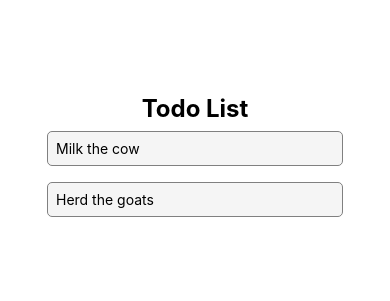
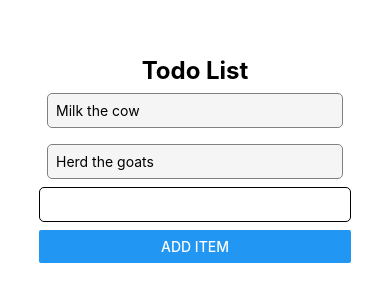
Before and after one commit to einnor/rn-todoey, a React Native app: screen / in a window 390 px wide. Shown: the part 233-534 px from the top of the page. Built offline with nearby package versions, Linux system fonts and the light colour scheme.

Commit message:
Scrollable view for the todo items and a text input field

```diff
--- a/components/TodoList.js
+++ b/components/TodoList.js
@@ -1,5 +1,5 @@
 import React from 'react';
-import { View, Text, StyleSheet } from 'react-native';
+import { View, Text, StyleSheet, ScrollView, TextInput, Button } from 'react-native';
 
 import Todo from './Todo';
 
@@ -7,8 +7,14 @@
   return (
     <View style={styles.container}>
       <Text style={[styles.align, styles.font]}>Todo List</Text>
-      <Todo name="Milk the cow" />
-      <Todo name="Herd the goats" />
+      <ScrollView>
+        <Todo name="Milk the cow" />
+        <Todo name="Herd the goats" />
+      </ScrollView>
+      <View>
+        <TextInput style={styles.input} />
+        <Button title="Add item" onPress={() => {}} />
+      </View>
     </View>
   )
 };
@@ -25,6 +31,12 @@
     fontSize: 24,
     fontWeight: 'bold',
   },
+  input: {
+    borderWidth: 1,
+    borderRadius: 5,
+    padding: 8,
+    marginBottom: 8,
+  },
 });
 
 export default TodoList;
```
